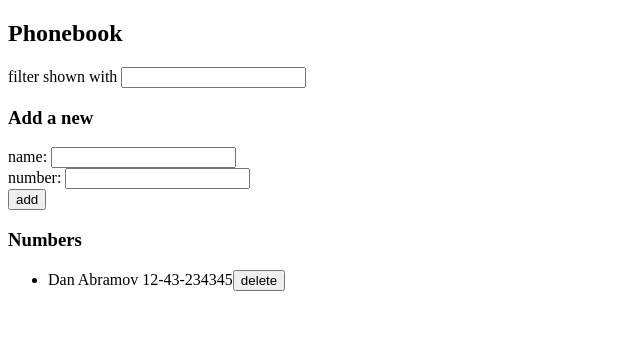
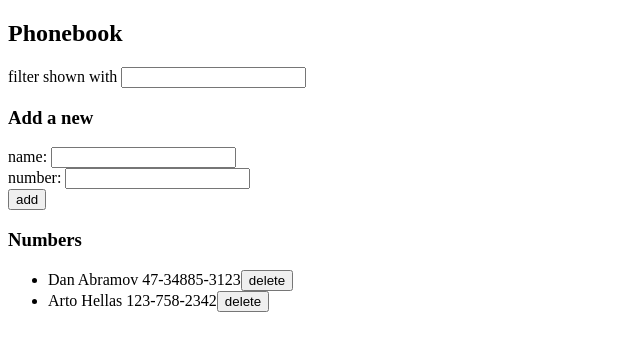
Before and after one commit to phonz-dev/full_stack_open, a React (Create React App) app in the folder part2/phonebook/: page / in a window 1280 px wide. Shown: the top 350 px of the page, without its empty margins (0-640 px from the left). Built offline with nearby package versions, Linux system fonts and the light colour scheme; data requests are answered from the project's data file.

Commit message:
Finish exercise 2.18

```diff
--- a/part2/phonebook/db.json
+++ b/part2/phonebook/db.json
@@ -2,8 +2,13 @@
   "persons": [
     {
       "name": "Dan Abramov",
-      "number": "12-43-234345",
+      "number": "47-34885-3123",
       "id": 3
+    },
+    {
+      "name": "Arto Hellas",
+      "number": "123-758-2342",
+      "id": 4
     }
   ]
 }
--- a/part2/phonebook/src/App.js
+++ b/part2/phonebook/src/App.js
@@ -18,11 +18,36 @@ const App = () => {
 			})
 	}, [])
 
+	const isPersonAdded = () => {
+		return persons.some(({ name }) => name === newName)
+	}
+
+	const resetInput = () => {
+		setNewName("");
+		setNewNumber("");
+	}
+
+	const updatePerson = () => {
+		const msg = `${newName} is already added to phonebook, replace the old number with a new one?`
+		if (window.confirm(msg)) {
+			const person = persons.find(p => p.name === newName);
+			const changedPerson = { ...person, number: newNumber };
+			const id = changedPerson.id;
+
+			personService
+				.update(id, changedPerson)
+				.then(returnedPerson => {
+					setPersons(persons.map(person => person.id === id ? returnedPerson : person));
+					resetInput();
+				})
+		}
+	}
+
 	const addPerson = (event) => {
 		event.preventDefault();
 
-		if (persons.some(({ name }) => name === newName)) {
-			alert(`${newName} is already added to phonebook`);
+		if (isPersonAdded()) {
+			updatePerson();
 			return;
 		}
 
@@ -31,8 +56,7 @@ const App = () => {
 			.create(newPerson)
 			.then(returnedPerson => {
 				setPersons(persons.concat(returnedPerson));
-				setNewName("");
-				setNewNumber("");
+				resetInput();
 			})
 	};
 
--- a/part2/phonebook/src/services/persons.js
+++ b/part2/phonebook/src/services/persons.js
@@ -11,8 +11,13 @@ const create = personObject => {
   return request.then(response => response.data);
 }
 
+const update = (id, personObject) => {
+  const request = axios.put(`${baseUrl}/${id}`, personObject);
+  return request.then(response => response.data);
+}
+
 const remove = id => {
   axios.delete(`${baseUrl}/${id}`);
 }
 
-export default { getAll, create, remove };
+export default { getAll, create, update, remove };
```
